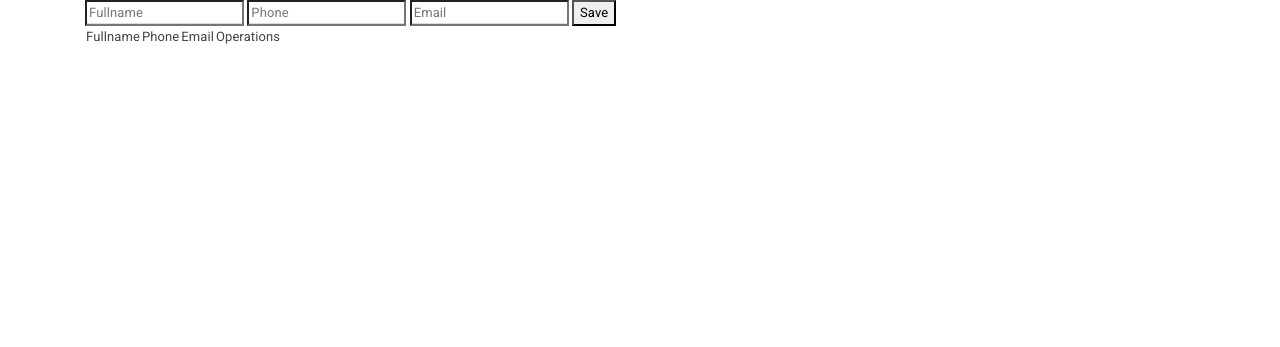
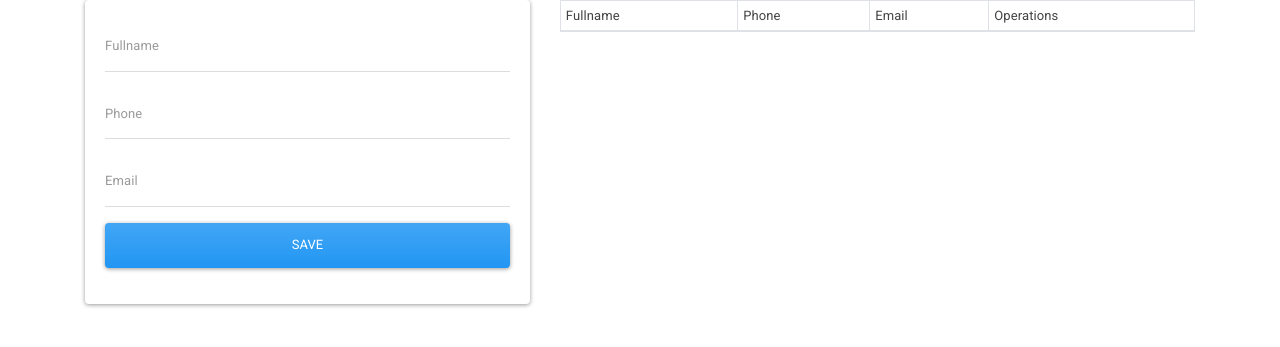
Before and after one commit to RobDav22/flask_contacts_app_V2, a Flask app: page / in a window 1280 px wide. Shown: the top 347 px of the page. Run offline with Flask 3, Linux system fonts and the light colour scheme; data that the repository does not hold is empty; some libraries are stand-ins or nearby versions.

Commit message:
fix: Se mejora la interfaz de usuario

```diff
--- a/templates/index.html
+++ b/templates/index.html
@@ -1,6 +1,9 @@
 {% extends 'layout.html' %}
 
 {% block body %}
+
+<div class="row">
+    <div class="col-md-5">
 
         {% with messages = get_flashed_messages() %}
         {% if messages %}
@@ -15,18 +18,28 @@
         {% endif %}
         {% endwith %}
 
+        <div class="card card-body">
             <form action="/add_contact" method="POST">
-
-    <input type="text" name="fullname" placeholder="Fullname">
-    <input type="text" name="phone" placeholder="Phone">
-    <input type="text" name="email" placeholder="Email">
-    <button type="submit">
+                <div class="form-group">
+                    <input type="text" name="fullname" placeholder="Fullname" class="form-control">
+                </div>
+                <div class="form-group">
+                    <input type="text" name="phone" placeholder="Phone" class="form-control">
+                </div>
+                <div class="form-group">
+                    <input type="text" name="email" placeholder="Email" class="form-control">
+                </div>
+                <div class="form-group">
+                    <button type="submit" class="btn btn-primary btn-block">
                         Save
                     </button>
+                </div>
+            </form>
+        </div>
+    </div>
 
-</form>
-
-<table>
+    <div class="col-md-7">
+        <table class="table table-striped table-bordered bg-white table-sm">
             <thead>
                 <tr>
                     <td>Fullname</td>
@@ -42,12 +55,14 @@
                     <td>{{ contact.2 }}</td>
                     <td>{{ contact.3 }}</td>
                     <td>
-                    <a href="/edit/{{contact.0}}">Edit</a>
-                    <a href="/delete/{{contact.0}}">Delete</a>
+                        <a href="/edit/{{contact.0}}" class="btn btn-secondary">Edit</a>
+                        <a href="/delete/{{contact.0}}" class="btn btn-danger">Delete</a>
                     </td>
                 </tr>
                 {% endfor %}
             </tbody>
         </table>
+    </div>
+</div>
 
 {% endblock %}
```
Lines whose indentation alone changed are shown as unchanged.
